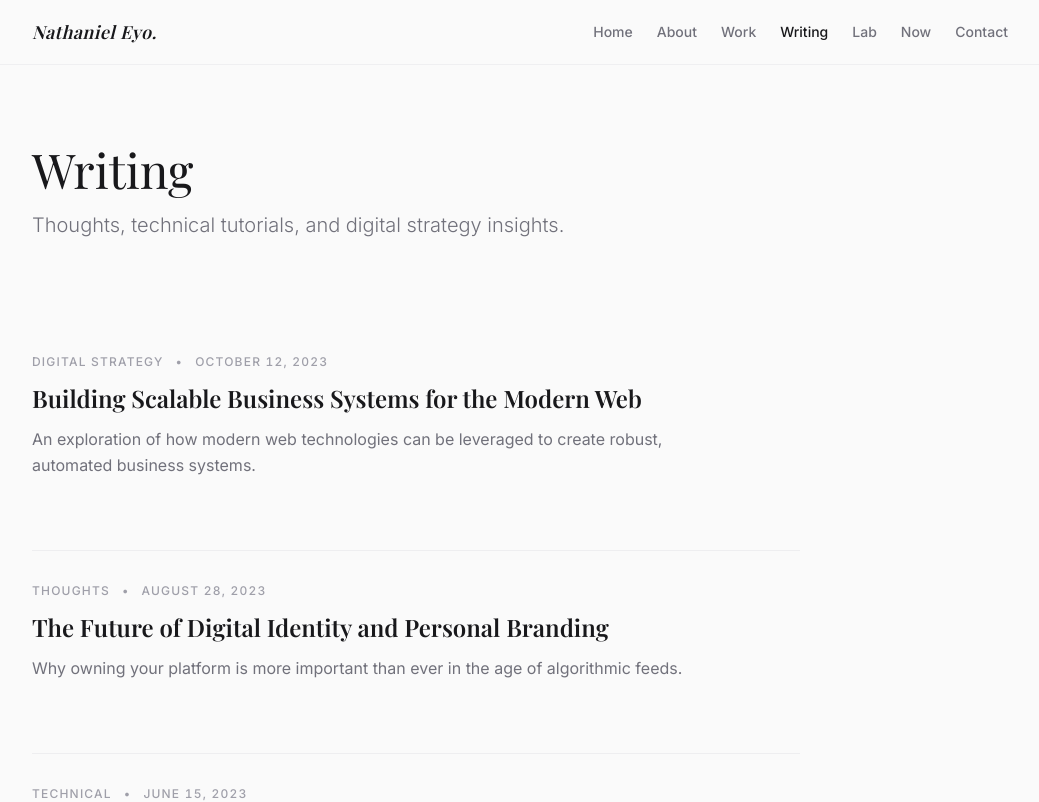
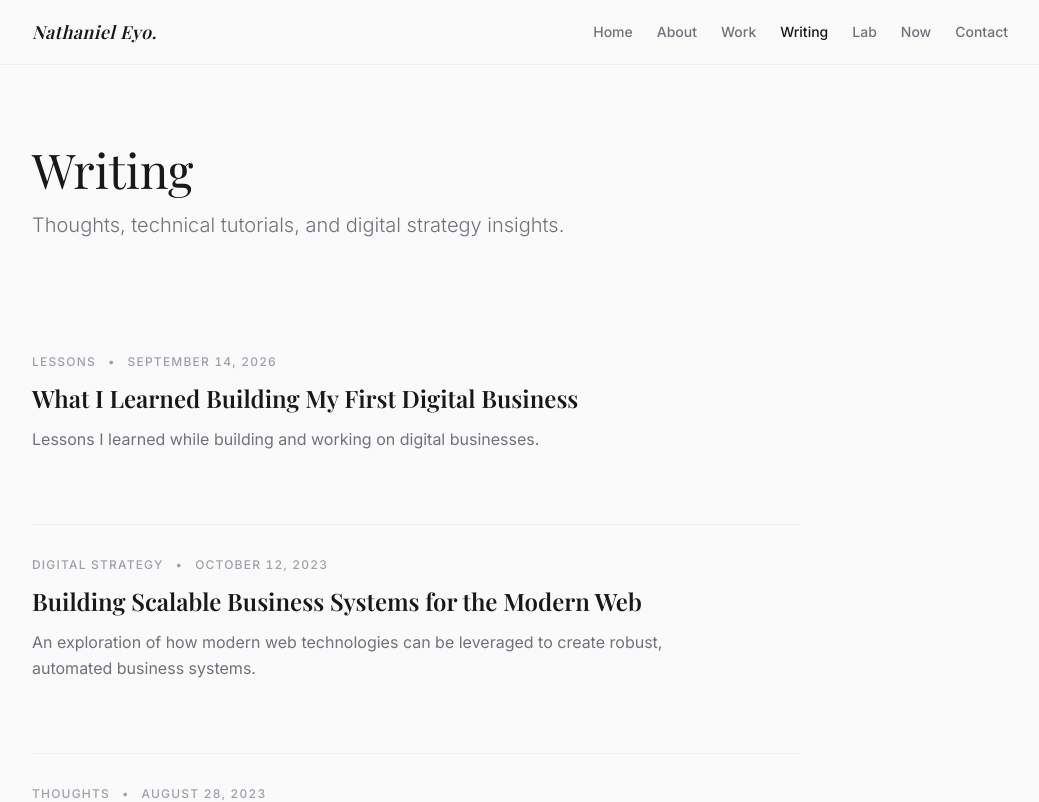
Before and after one commit to Nath023/Nathaniel-Eyo, a React (Vite) app: page /writing in a window 1280 px wide. Shown: the top 802 px of the page, without its empty margins (120-1159 px from the left). Built offline with nearby package versions, Linux system fonts and the light colour scheme; a web font is replaced by a local one.

Commit message:
feat: add new article about building digital businesses

```diff
--- a/src/data/writing.ts
+++ b/src/data/writing.ts
@@ -9,6 +9,31 @@ export interface Article {
 }
 
 export const articles: Article[] = [
+  {
+    slug: "what-i-learned-building-my-first-digital-business",
+    title: "What I Learned Building My First Digital Business",
+    date: "September 14, 2026",
+    category: "Lessons",
+    readingTime: "2 min read",
+    excerpt: "Lessons I learned while building and working on digital businesses.",
+    content: `
+# What I Learned Building My First Digital Business
+
+Starting a digital business taught me...
+
+## The first lesson
+
+Your content goes here.
+
+## The second lesson
+
+More content goes here.
+
+## Final thoughts
+
+More content here.
+    `,
+  },
   {
     slug: "building-scalable-business-systems",
     title: "Building Scalable Business Systems for the Modern Web",
```
